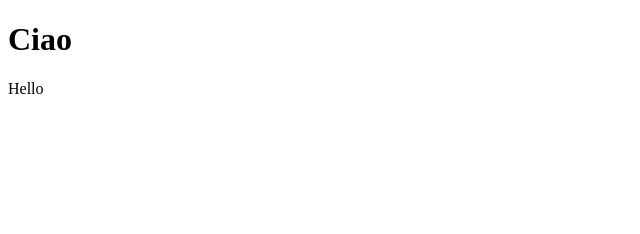
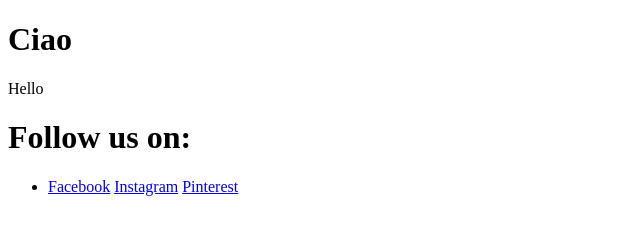
Before and after one commit to LauraVitali/GitTest, a plain HTML site: page index.html in a window 1280 px wide. Shown: the whole page, without its empty margins (0-640 px from the left). Drawn offline with Linux system fonts and the light colour scheme.

Commit message:
add some links

```diff
--- a/index.html
+++ b/index.html
@@ -10,7 +10,19 @@
 <body>
     <main>
         <h1>Ciao</h1>
-<p>Hello</p>
+        <p>Hello</p>
     </main>
+    <footer>
+        <h1>Follow us on:</h1>
+        <ul>
+            <li>
+                <a href="#">Facebook</a>
+                <a href="#">Instagram</a>
+                <a href="#">Pinterest</a>
+            </li>
+        </ul>
+    </footer>
 
-</body></html>
+</body>
+
+</html>
```
